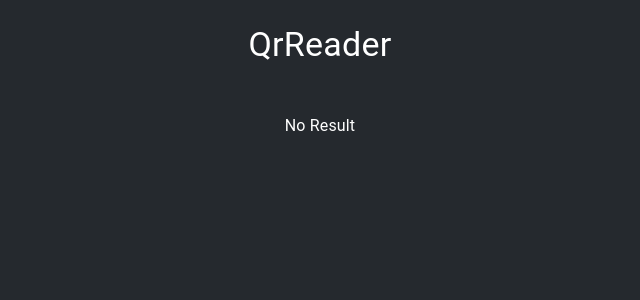
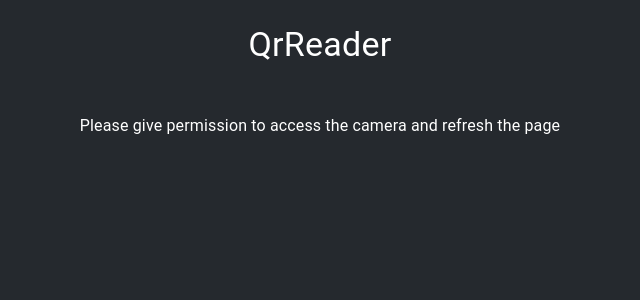
Before and after one commit to monkin77/expo-qr-reader-app, a React (Create React App) app in the folder pwa-qr-reader/: page /qr-reader in a window 1280 px wide. Shown: the top 300 px of the page, without its empty margins (320-960 px from the left). Built offline with nearby package versions, Linux system fonts and the light colour scheme; no server answers.

Commit message:
Improve permission logic

```diff
--- a/pwa-qr-reader/src/Components/QrScannerPlugin.tsx
+++ b/pwa-qr-reader/src/Components/QrScannerPlugin.tsx
@@ -1,6 +1,6 @@
 // file = QrScannerPlugin.jsx
 import { Html5Qrcode, Html5QrcodeSupportedFormats } from "html5-qrcode";
-import { MutableRefObject, useEffect, useRef } from "react";
+import { MutableRefObject, useEffect, useRef, useState } from "react";
 import { checkCameraPermissions } from "../utils/media";
 
 // Id of the HTML element used by the Html5QrcodeScanner.
@@ -15,6 +15,7 @@ interface QrProps {
     qrCodeErrorCallback?: (errorMessage: string, error: any) => void;
     verbose?: boolean;
     formatsToSupport?: Html5QrcodeSupportedFormats[];
+    onPermGranted: () => void;
 }
 
 // Creates the configuration object for Html5QrcodeScanner.
@@ -56,10 +57,16 @@ const QrScannerPlugin = (props: QrProps) => {
     const html5CustomScanner: MutableRefObject<Html5Qrcode | null> =
         useRef(null);
 
+
     useEffect(() => {
         const showQRCode = async () => {
             const hasCamPerm: boolean = await checkCameraPermissions();
-            if (!hasCamPerm) return; // TODO: Handle this case
+            if (!hasCamPerm) return;
+
+            // Notify that the permission is granted
+            if (props.onPermGranted) {
+                props.onPermGranted();
+            }
 
             if (!html5CustomScanner.current?.getState()) {
                 // when component mounts
--- a/pwa-qr-reader/src/pages/QrReader.jsx
+++ b/pwa-qr-reader/src/pages/QrReader.jsx
@@ -4,11 +4,16 @@ import QrScannerPlugin from "../Components/QrScannerPlugin";
 
 const QrReaderPage = () => {
     const [data, setData] = useState("No Result");
+    const [hasPermission, setHasPermission] = useState(false);
 
     const onScanResult = (decodedText, decodedResult) => {
         // handle scanned result
         console.log(decodedText, decodedResult);
         setData(decodedText);
+    };
+
+    const onPermGranted = () => {
+        setHasPermission(true);
     };
 
     return (
@@ -33,7 +38,7 @@ const QrReaderPage = () => {
                 aspectRatio={1}
                 disableFlip={false}
                 qrCodeSuccessCallback={onScanResult}
-                qrCodeErrorCallback={(err) => console.log("Errore " + err)}
+                onPermGranted={onPermGranted}
             />
 
             {/* <QrReader
@@ -57,6 +62,8 @@ const QrReaderPage = () => {
                     display: "flex",
                     paddingTop: 3,
                     paddingBottom: 3,
+                    marginRight: 5,
+                    marginLeft: 5,
                 }}
             >
                 <Typography
@@ -64,7 +71,9 @@ const QrReaderPage = () => {
                     variant="body1"
                     sx={{ textAlign: "center" }}
                 >
-                    {data}
+                    {hasPermission
+                        ? data
+                        : "Please give permission to access the camera and refresh the page"}
                 </Typography>
             </Box>
         </Box>
```
